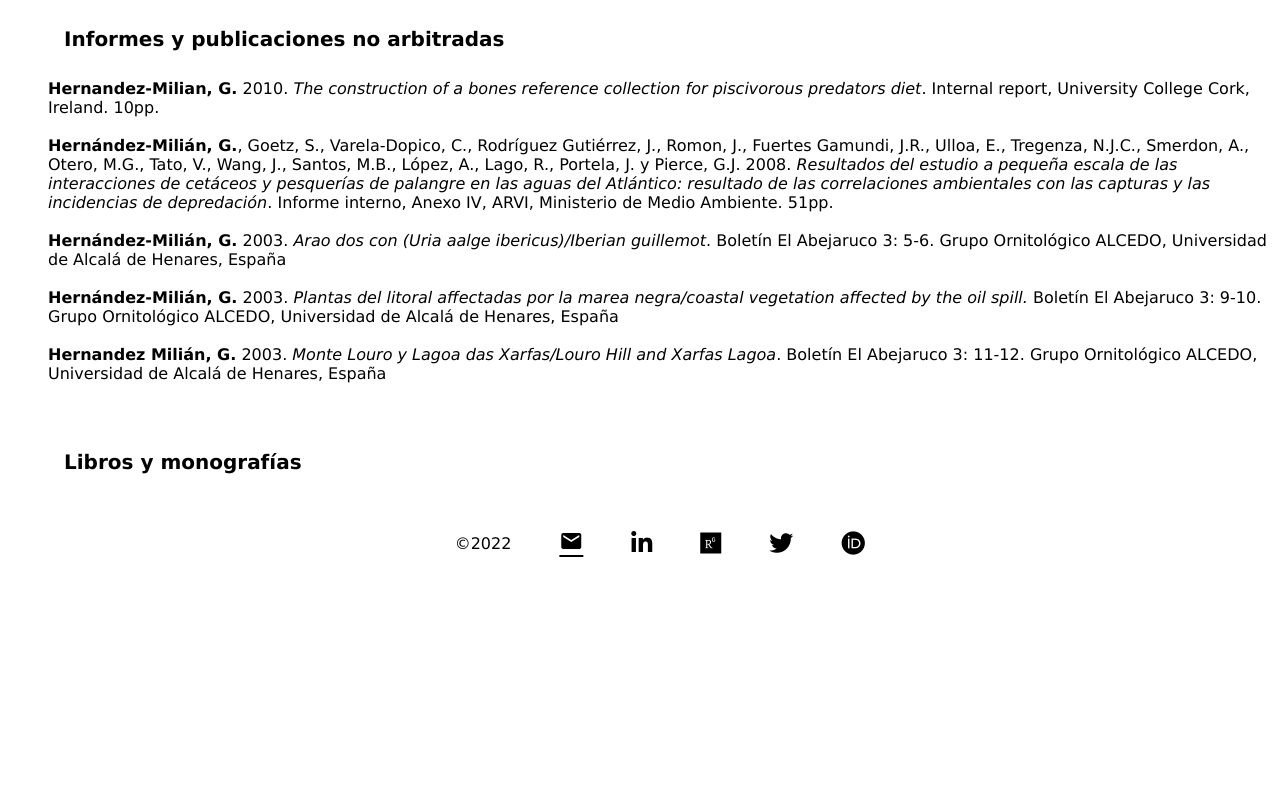
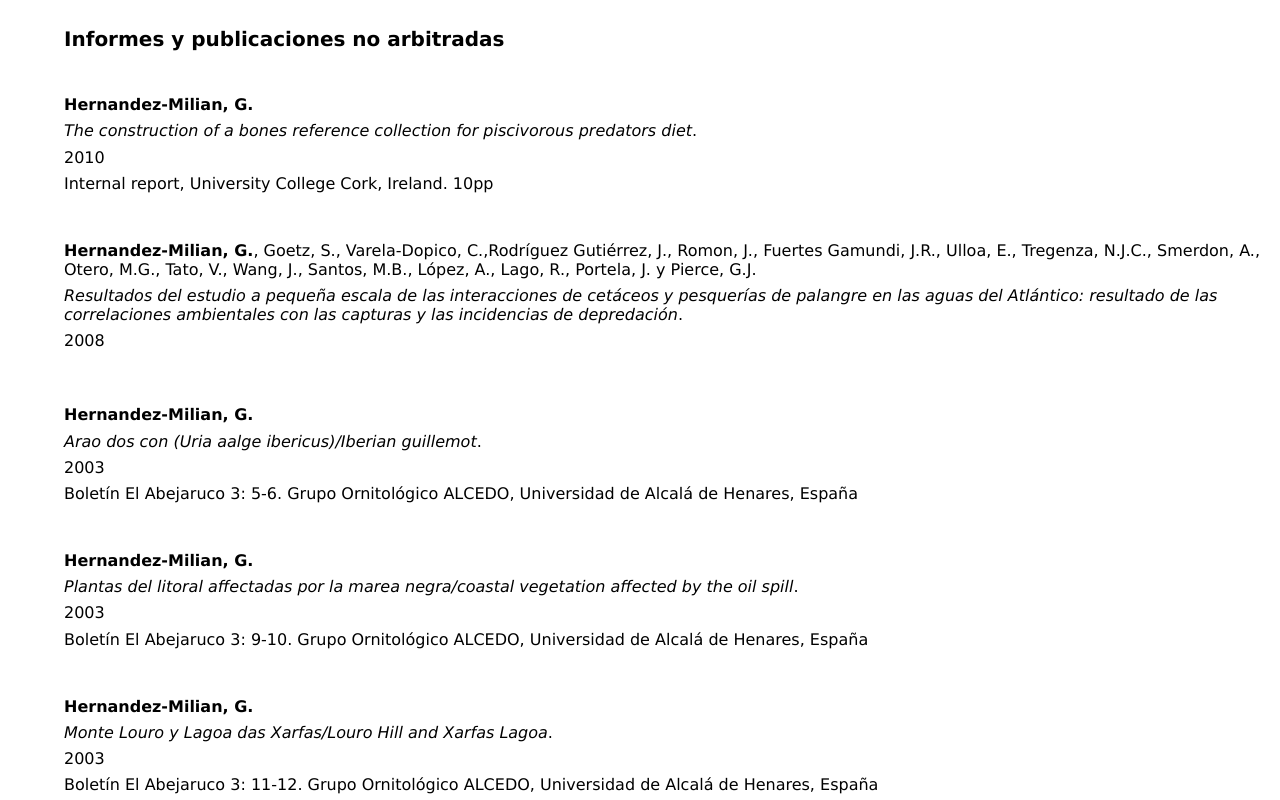
Before and after one commit to calmarti/GemasPersonalWeb, a React (Create React App) app: page /publicaciones/academicas in a window 1280 px wide. Shown: the part 700-1500 px from the top of the page. Before the commit the page ends 1285 px from the top, so only its background shows below. Built offline with nearby package versions, Linux system fonts and the light colour scheme.

Commit message:
animación del título del Hero

```diff
--- a/src/Components/Layout/Hero.js
+++ b/src/Components/Layout/Hero.js
@@ -4,8 +4,15 @@ export default function Hero() {
   return (
     <div className="hero-container">
       <div className="hero-overlay">
-        <h1>Gema Hernández Milián, PhD</h1>
-        <span>Bióloga marina especializada en ecología trófica y microplásticos</span>
+        <h1 className="animated-title">
+          <span>Gema</span>
+          <span>Hernández</span>
+          <span>Milián, </span>
+          <span>PhD</span>
+        </h1>
+        <span class="subtitle">
+          Bióloga marina especializada en ecología trófica y microplásticos
+        </span>
       </div>
     </div>
   );
--- a/src/Components/Layout/hero.css
+++ b/src/Components/Layout/hero.css
@@ -1,13 +1,16 @@
+
+
+
 .hero-container {
   /* width: 100vw; */
   /* height: 100vh; */
   background-image: url("../../../public/img/hero.jpg");
   background-repeat: no-repeat;
-  background-size: cover;   /* ajustar width de la imagen al del padre: elemento root o body, bien en esta prop o en la que sea*/
-  /* background-attachment: local; */
+  background-size: cover; /* ajustar width de la imagen al del padre: elemento root o body, bien en esta prop o en la que sea*/
   position: relative;
   /* top: var(--navbar-size); */
   background-position: center, center;
+  overflow: hidden;
 }
 
 .hero-overlay {
@@ -22,14 +25,61 @@
   flex-flow: column;
   align-items: center;
   justify-content: center;
-  font-variant: small-caps;
+ /*  font-variant: small-caps; */
 }
 
 h1 {
+
   font-weight: 400;
-  font-size: 2.4rem;
+  font-size: 2.20rem;
+  /*snippet de animación desde aqui*/
+  transform: scale(0.94);
+  animation: scale 3s forwards cubic-bezier(0.5, 1, 0.89, 1);
 }
 
-span {
-  font-size: 1rem;
+@keyframes scale {
+  100% {
+    transform: scale(1);
+  }
 }
+
+
+
+h1 > span {
+  display: inline-block;
+  opacity: 0.4;
+  filter: blur(3px);
+  padding:0.4rem;
+}
+
+h1 > span:nth-child(1) {
+  animation: fade-in 0.8s 0.1s forwards cubic-bezier(0.11, 0, 0.5, 0);
+}
+
+h1 > span:nth-child(2) {
+  animation: fade-in 0.8s 0.2s forwards cubic-bezier(0.11, 0, 0.5, 0);
+}
+
+h1 > span:nth-child(3) {
+  animation: fade-in 0.8s 0.3s forwards cubic-bezier(0.11, 0, 0.5, 0);
+}
+
+h1 > span:nth-child(4) {
+  animation: fade-in 0.8s 0.3s forwards cubic-bezier(0.11, 0, 0.5, 0);
+}
+
+
+@keyframes fade-in {
+  100% {
+    opacity: 1;
+    filter: blur(0);
+  }
+}
+
+/*hasta aqui snippet de animación */
+
+.subtitle {
+  font-size: 0.94rem;
+  transform: scale(0.94);
+  animation: scale 3s forwards cubic-bezier(0.5, 1, 0.89, 1);
+}
--- a/src/Components/Publicaciones/Academicas/Academicas.js
+++ b/src/Components/Publicaciones/Academicas/Academicas.js
@@ -6,10 +6,14 @@ import dataFile from "../../../academicas.json";
 import Section from "./SectionComponent";
 import "./academicas.css";
 
-const { papers } = dataFile;
+const { papers, reports } = dataFile;
 
-const reports = papers;
+// const reports = papers;
+
 const other = papers;
+
+// TODO: fecha justo después del nombre de los autores y entre paréntesis
+// TODO: DOI o link, poner "DOI:" y ponerlo a continuación del nombre de la publicación
 
 export default function Academicas() {
   return (
@@ -22,7 +26,7 @@ export default function Academicas() {
           </h2>
           {papers.map((item, index) => (
             <Section
-              type="peer-reviewed"
+              type="papers"
               key={index}
               authors={item.authors}
               title={item.title}
@@ -50,8 +54,9 @@ export default function Academicas() {
               doi={item.doi}
             />
           ))}
+        </section>
 
-          <p>
+        {/* <p>
             <strong>Hernandez-Milian, G.</strong> 2010.{" "}
             <em>
               The construction of a bones reference collection for piscivorous
@@ -95,8 +100,7 @@ export default function Academicas() {
             Universidad de Alcalá de Henares, España
             <br />
             <br />
-          </p>
-        </section>
+          </p> */}
 
         <section className="section">
           <h2 className="section-heading">Libros y monografías</h2>
--- a/src/Components/Publicaciones/Academicas/SectionComponent.js
+++ b/src/Components/Publicaciones/Academicas/SectionComponent.js
@@ -15,6 +15,8 @@ export default function Section({
 
   console.log("Name: ", boldAuthor);
 
+  const boldAuthorElement = <strong>{boldAuthor}</strong>;
+
   let beforeBoldAuthor = "";
   let afterBoldAuthor = "";
 
@@ -31,13 +33,13 @@ export default function Section({
   }
 
   switch (type) {
-    case "peer-reviewed":
+    case "papers":
       return (
         <div className="publication-container">
           <p className="publication-item">
             <span className="authors">
               {beforeBoldAuthor}
-              <strong>{boldAuthor}</strong>
+              {boldAuthorElement}
               {afterBoldAuthor}
             </span>
             <span className="title">
@@ -52,7 +54,25 @@ export default function Section({
         </div>
       );
     case "reports":
-      return null;
+      return (
+        <div className="publication-container">
+          <p className="publication-item">
+            <span className="authors">
+              {beforeBoldAuthor}
+              {boldAuthorElement}
+              {afterBoldAuthor}
+            </span>
+            <span className="title">
+              <em>{title}</em>.&nbsp;
+            </span>
+            <span className="year">{year}</span>
+            <span className="publisher">{publisher}</span>
+            {/* <a href={href} className="metadata" target="_blank">
+              {doi}
+            </a> */}
+          </p>
+        </div>
+      );
     case "other":
       return null;
     default:
--- a/src/academicas.json
+++ b/src/academicas.json
@@ -3,7 +3,7 @@
         {
             "authors": "Bentley, J.W., Hines, D.E., Borrett, S.R., Serpetti, N., Hernandez-Milian, G. , Fox, C., Heymans, J.J. y Reid, D.G.",
             "title": "Combining scientific and fishers' knowledge to co-create indicators of food web structure and function",
-            "year": "2020",
+            "year": 2020,
             "publisher": "ICES Journal of Marine Science, 76(7), 2218-2234",
             "href": "https://academic.oup.com/icesjms/article-abstract/76/7/2218/5535676?redirectedFrom=fulltext",
             "doi": "10.1093/icesjms/fsz121"
@@ -11,12 +11,11 @@
         {
             "authors": "Hernandez-Milian, G., Lusher, A., MacGabban S. y Rogan, E.",
             "title": "Microplastics in seal intestines: are they associated with parasite aggregations?",
-            "year": "2019",
+            "year": 2019,
             "publisher": "Marine Pollution Bulletin. 146, 349-354",
             "href": "https://www.sciencedirect.com/science/article/abs/pii/S0025326X1930459X",
             "doi": "10.1016/j.marpolbul.2019.06.014"
         },
-
         {
             "authors": "Lusher, A. y Hernandez-Milian, G.",
             "title": "Microplastic Extraction from Marine Vertebrate Digestive Tracts, Regurgitates and Scats: A Protocol for Researchers from All Experience Levels",
@@ -25,20 +24,48 @@
             "href": "https://bio-protocol.org/e3087",
             "doi": "10.21769/BioProtoc.3086"
         }
-
-
     ],
-
-    "reports":
-    [
-
+    "reports": [
+        {
+            "authors": "Hernandez-Milian, G.",
+            "title": "The construction of a bones reference collection for piscivorous predators diet",
+            "year": 2010,
+            "publisher": "Internal report, University College Cork, Ireland. 10pp",
+            "href": "",
+            "doi": ""
+        },
+        {
+            "authors": "Hernandez-Milian, G., Goetz, S., Varela-Dopico, C.,Rodríguez Gutiérrez, J., Romon, J., Fuertes Gamundi, J.R., Ulloa, E., Tregenza, N.J.C., Smerdon, A., Otero, M.G., Tato, V., Wang, J., Santos, M.B., López, A., Lago, R., Portela, J. y Pierce, G.J.",
+            "title": "Resultados del estudio a pequeña escala de las interacciones de cetáceos y pesquerías de palangre en las aguas del Atlántico: resultado de las correlaciones ambientales con las capturas y las incidencias de depredación",
+            "year": 2008,
+            "publisher": "",
+            "href": "",
+            "doi": ""
+        },
+        {
+            "authors": "Hernandez-Milian, G.",
+            "title": "Arao dos con (Uria aalge ibericus)/Iberian guillemot",
+            "year": 2003,
+            "publisher": "Boletín El Abejaruco 3: 5-6. Grupo Ornitológico ALCEDO, Universidad de Alcalá de Henares, España",
+            "href": "",
+            "doi": ""
+        },
+        {
+            "authors": "Hernandez-Milian, G.",
+            "title": "Plantas del litoral affectadas por la marea negra/coastal vegetation affected by the oil spill",
+            "year": 2003,
+            "publisher": "Boletín El Abejaruco 3: 9-10. Grupo Ornitológico ALCEDO, Universidad de Alcalá de Henares, España",
+            "href": "",
+            "doi": ""
+        },
+        {
+            "authors": "Hernandez-Milian, G.",
+            "title": "Monte Louro y Lagoa das Xarfas/Louro Hill and Xarfas Lagoa",
+            "year": "2003",
+            "publisher": "Boletín El Abejaruco 3: 11-12. Grupo Ornitológico ALCEDO, Universidad de Alcalá de Henares, España",
+            "href": "",
+            "doi": ""
+        }
     ],
-
-    "other":
-
-    [
-
-
-    ]
-
+    "other": []
 }
--- a/src/index.js
+++ b/src/index.js
@@ -3,6 +3,7 @@ import ReactDOM from "react-dom";
 import "./styles.css";
 import App from "./App";
 import { BrowserRouter } from "react-router-dom";
+
 
 
 ReactDOM.render(
```
Also changed, not shown: src/common/Entry.js (deleted, +0 -29 lines), 12 other files (tests, documents, lock files or other folders).
